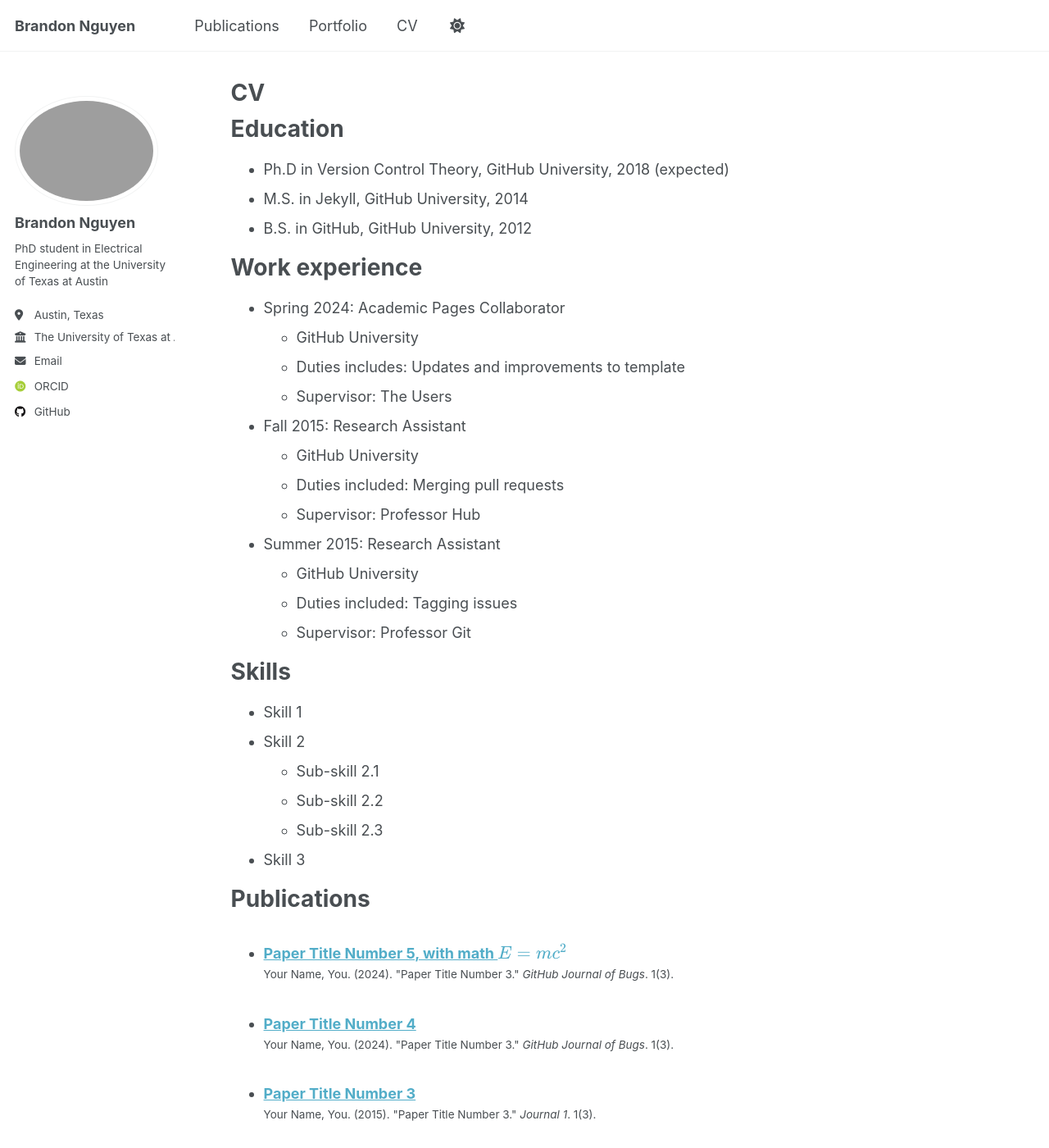
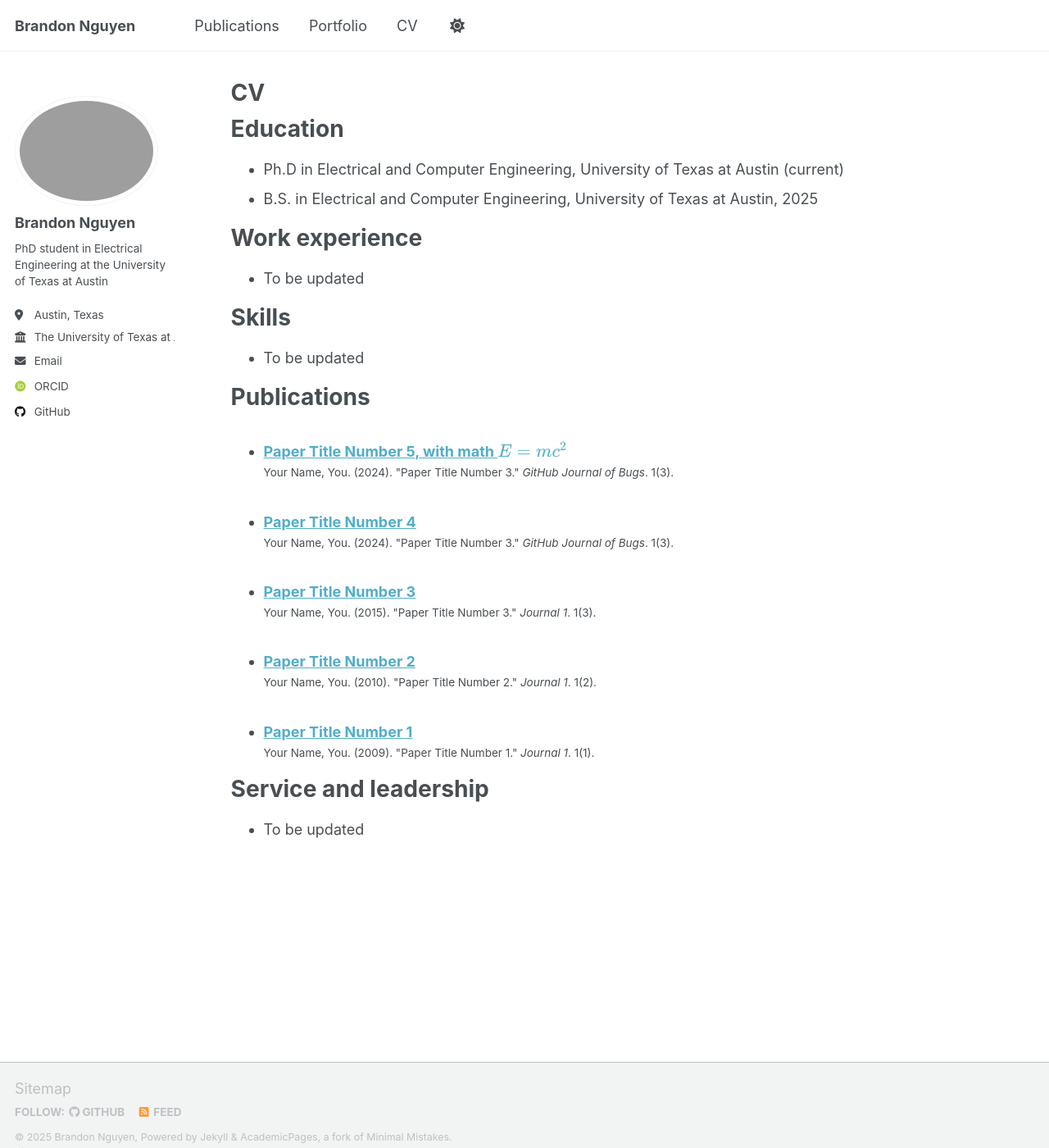
Before and after one commit to Brqtnguyen/Brqtnguyen.github.io, a Jekyll site: the page built from _pages/cv.md, in a window 1280 px wide and 1400 px high. Shown: the whole window at 82% size. Built offline with Jekyll 4.4.1, drawn with Linux system fonts in a browser that asks for light colours; some web fonts are replaced; a script that is not in the unit is left out; some of the changed text lies outside the part shown.

Commit message:
Update cv.md

```diff
--- a/_pages/cv.md
+++ b/_pages/cv.md
@@ -11,35 +11,16 @@ redirect_from:
 
 Education
 ======
-* Ph.D in Version Control Theory, GitHub University, 2018 (expected)
-* M.S. in Jekyll, GitHub University, 2014
-* B.S. in GitHub, GitHub University, 2012
+* Ph.D in Electrical and Computer Engineering, University of Texas at Austin (current)
+* B.S. in Electrical and Computer Engineering, University of Texas at Austin, 2025
 
 Work experience
 ======
-* Spring 2024: Academic Pages Collaborator
-  * GitHub University
-  * Duties includes: Updates and improvements to template
-  * Supervisor: The Users
-
-* Fall 2015: Research Assistant
-  * GitHub University
-  * Duties included: Merging pull requests
-  * Supervisor: Professor Hub
-
-* Summer 2015: Research Assistant
-  * GitHub University
-  * Duties included: Tagging issues
-  * Supervisor: Professor Git
+* To be updated
 
 Skills
 ======
-* Skill 1
-* Skill 2
-  * Sub-skill 2.1
-  * Sub-skill 2.2
-  * Sub-skill 2.3
-* Skill 3
+* To be updated
 
 Publications
 ======
@@ -47,18 +28,6 @@ Publications
     {% include archive-single-cv.html %}
   {% endfor %}</ul>
 
-Talks
-======
-  <ul>{% for post in site.talks reversed %}
-    {% include archive-single-talk-cv.html  %}
-  {% endfor %}</ul>
-
-Teaching
-======
-  <ul>{% for post in site.teaching reversed %}
-    {% include archive-single-cv.html %}
-  {% endfor %}</ul>
-
 Service and leadership
 ======
-* Currently signed in to 43 different slack teams
+* To be updated
```
